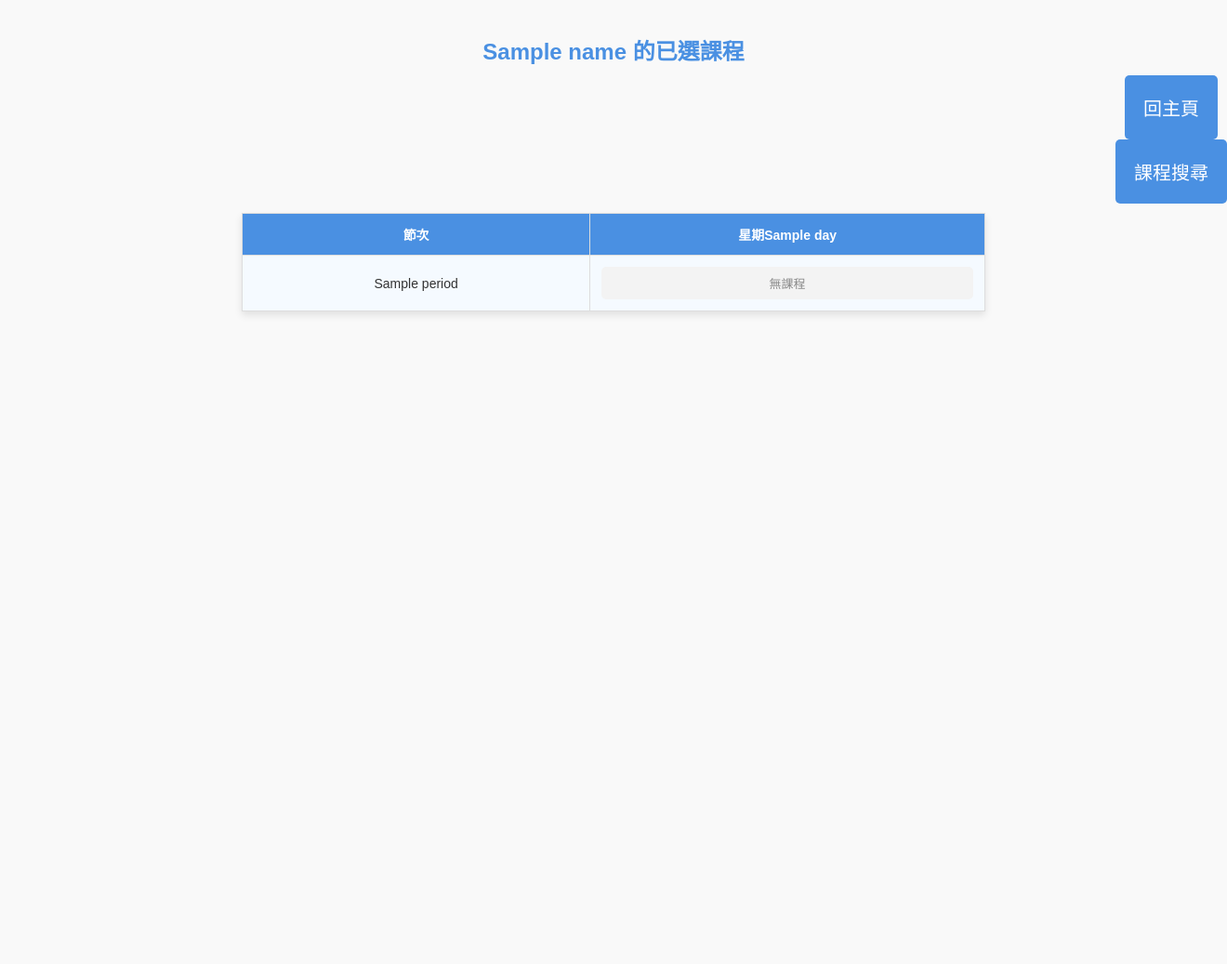
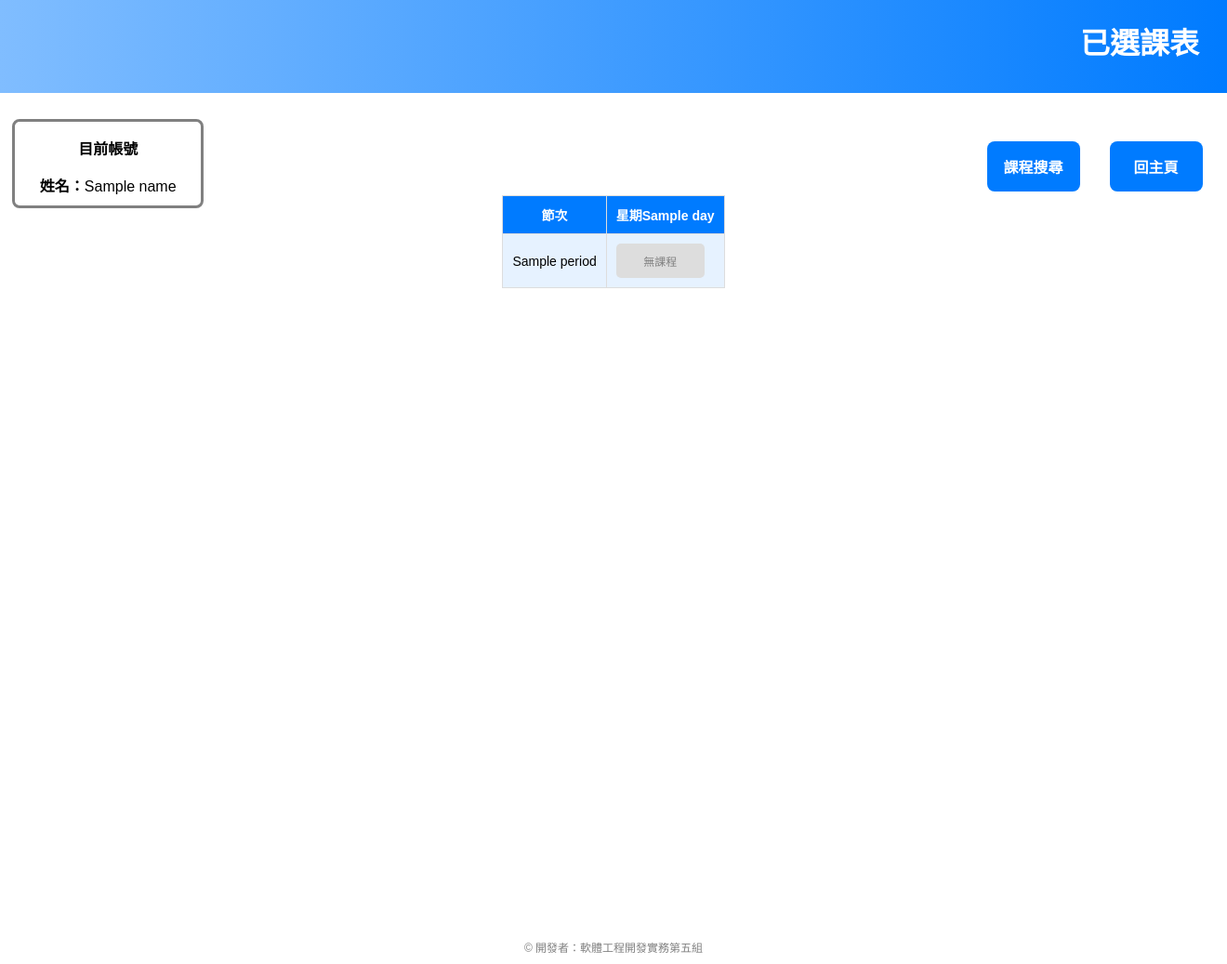
Before and after one commit to Fonzzznkk/D1149665, a Django app: template software/mysite/myapp/templates/myapp/selected_courses.html in a window 1320 px wide. Shown: the whole page at 93% size. Before the commit the page ends 339 px from the top, so only its background shows below. Run offline with Django 5.2, Linux system fonts and the light colour scheme; the template is opened without the code that fills it: most values are stand-ins (such as "Sample title", 1, 10 or a date in 2020).

Commit message:
selected course page

```diff
--- a/software/mysite/myapp/templates/myapp/selected_courses.html
+++ b/software/mysite/myapp/templates/myapp/selected_courses.html
@@ -4,110 +4,141 @@
 <html lang="zh-Hant">
 <head>
     <meta charset="UTF-8">
-    <title>{{ name }} 的已選課程</title>
+    <title> 已選課表頁面 </title>
     <style>
-        /* 整體樣式 */
+        /* 全域 */
         body {
+            background-color: white;
             font-family: Arial, sans-serif;
-            background-color: #f9f9f9;
-            color: #333;
+            margin: 0;
+        }
+        /*頁首*/
+        .header {
+            background: linear-gradient(to right, #80bdff, #007bff);
+            height: 100px;
             display: flex;
-            flex-direction: column;
-            align-items: center;
-            margin: 0;
-            padding: 20px;
         }
-
-        h1 {
-            font-size: 24px;
-            color: #4a90e2;
-            margin-bottom: 20px;
+        .header h1 {
+            margin-right: 30px;
+            margin-left: auto;
+            color: white;
+            justify-content: center;
         }
-
-        /* 表格樣式 */
+        /*帳號資訊*/
+        .account {
+            position: absolute;
+            top: 16%;
+            left: 1%;
+            border: solid gray;
+            border-collapse: collapse;
+            border-radius: 8px;
+            width: 200px;
+            height: 90px;
+            text-align: center;
+        }
+        .account p  {
+            font-weight: bold;
+        }
+        /*按鈕*/
+        .button {
+            position: absolute;
+            top: 19%;
+            text-align: center;
+            color: white;
+            font-weight: bold;
+            background-color: #007bff;
+            width: 70px;
+            padding: 15px;
+            border-radius: 8px;
+            transition: 0.3s;
+            cursor: pointer;
+        }
+        .button:hover {
+            background-color: #0056b3;
+        }
+        /*主頁*/
+        .homepage {
+            right: 2%;
+        }
+        /*課程搜尋*/
+        .search {
+            right: 12%;
+        }
+        /*表格*/
         table {
-            width: 100%;
-            max-width: 800px;
+            position: relative;
+            top: 110px;
+            margin: 0 auto;
             border-collapse: collapse;
-            background-color: #fff;
-            box-shadow: 0 4px 8px rgba(0, 0, 0, 0.1);
         }
-
         th, td {
-            border: 1px solid #ddd;
-            padding: 12px;
+            border: 1px solid #DDDDDD;
+            padding: 10px;
             text-align: center;
             font-size: 14px;
         }
-
         th {
-            background-color: #4a90e2;
-            color: #fff;
+            background-color: #007bff;
+            color: white;
             font-weight: bold;
         }
-
-        td {
-            background-color: #f5faff;
+        /*單數行*/
+        tbody tr:nth-child(odd) td {
+            background-color: #E6F2FF;
         }
-
-        .uibutton{
-            padding: 20px;
+        /*偶數行*/
+        tbody tr:nth-child(even) td {
+            background-color: #F0F8FF;
+        }
+        /*課程*/
+        .course {
+            width: 75px;
+            padding: 10px;
             border-radius: 5px;
-            font-size: 20px;
-            position: relative;
-            top: -10px;
-            left: 600px;
+            font-size: 12px;
         }
-
-        .uibutton:not(.no-course) {
-            color: #fff;
-            background-color: #4a90e2;
+        .no-course {
+            color: gray;
+            background-color: #DDDDDD;
         }
-
-        /* 偶數行條紋 */
-        tbody tr:nth-child(even) td {
-            background-color: #e8f3ff;
+        .course:not(.no-course) {
+            color: white;
+            background-color: #007bff;
+            transition: 0.3s;
+            cursor: pointer;
         }
-
-        /* 無課程與有課程樣式 */
-        .course-info {
-            padding: 8px;
-            border-radius: 5px;
-            font-size: 13px;
+        .course:not(.no-course):hover {
+            background-color: #0056b3;
         }
-
-        .no-course {
-            color: #888;
-            background-color: #f3f3f3;
-        }
-
-        .course-info:not(.no-course) {
-            color: #fff;
-            background-color: #4a90e2;
-        }
-
-        /* 響應式 */
-        @media (max-width: 600px) {
-            table {
-                font-size: 12px;
-            }
-
-            h1 {
-                font-size: 20px;
-            }
+        /*頁尾*/
+        .footer {
+            position: absolute;
+            top: 1000px;
+            left: 0;
+            right: 0;
+            text-align: center;
+            color: gray;
+            font-size: 12px;
+            padding: 10px;
         }
     </style>
 </head>
 <body>
-    <h1>{{ name }} 的已選課程</h1>
-    <div class="uibutton" onclick="window.location.href='/myapp/homepage/'">回主頁</div>
-    <div class="uibutton" onclick="window.location.href='/myapp/coursesearch/'">課程搜尋</div>
+    <div class="header">
+        <h1> 已選課表 </h1>
+    </div>
+    <div class="account">
+        <p> 目前帳號 </p>
+        <b>姓名：</b><span id="username">{{ name }}</span>
+    </div>
+    <div class="button homepage" onclick="window.location.href='/myapp/homepage/'"> 回主頁 </div>
+    <div class="button search" onclick="window.location.href='/myapp/coursesearch/'"> 課程搜尋 </div>
     <table>
         <thead>
             <tr>
-                <th>節次</th>
+                <th> 節次 </th>
                 {% for day in days_of_week %}
-                    <th>星期{{ day }}</th>
+                    <th> 星期{{ day }} </th>
                 {% endfor %}
             </tr>
         </thead>
@@ -120,10 +151,10 @@
                             {% with timetable|get_item:day as day_courses %}
                                 {% if day_courses|get_item:period %}
                                     {% for course_name in day_courses|get_item:period %}
-                                        <div class="course-info" onclick="sendCourse('{{ course_name }}')">{{ course_name }}</div>
+                                        <div class="course" onclick="sendCourse('{{ course_name }}')"> {{ course_name }} </div>
                                     {% endfor %}
                                 {% else %}
-                                    <div class="course-info no-course">無課程</div>
+                                    <div class="course no-course"> 無課程 </div>
                                 {% endif %}
                             {% endwith %}
                         </td>
@@ -132,6 +163,7 @@
             {% endfor %}
         </tbody>
     </table>
+    <div class="footer"> © 開發者：軟體工程開發實務第五組 </div>
     <script>
         function sendCourse(courseName) {
             fetch("{% url 'course_detail_redirect' %}", {
```
